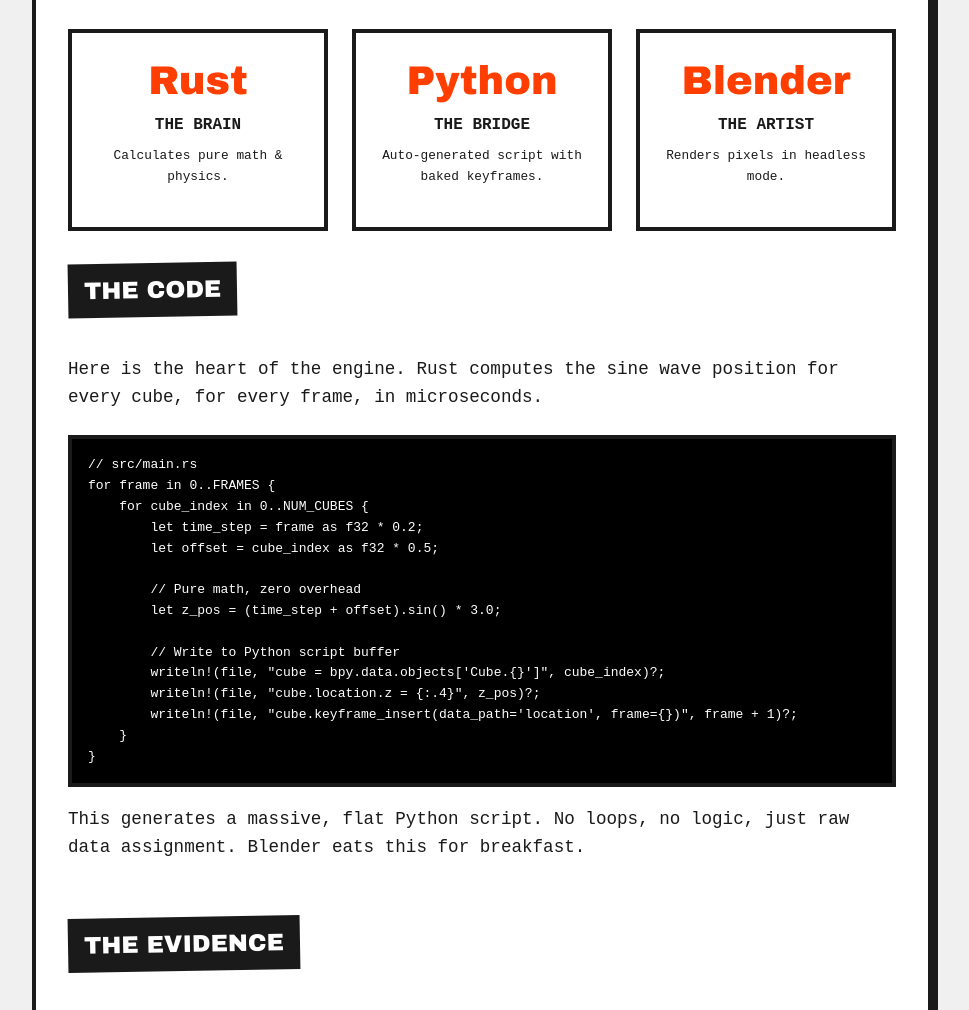
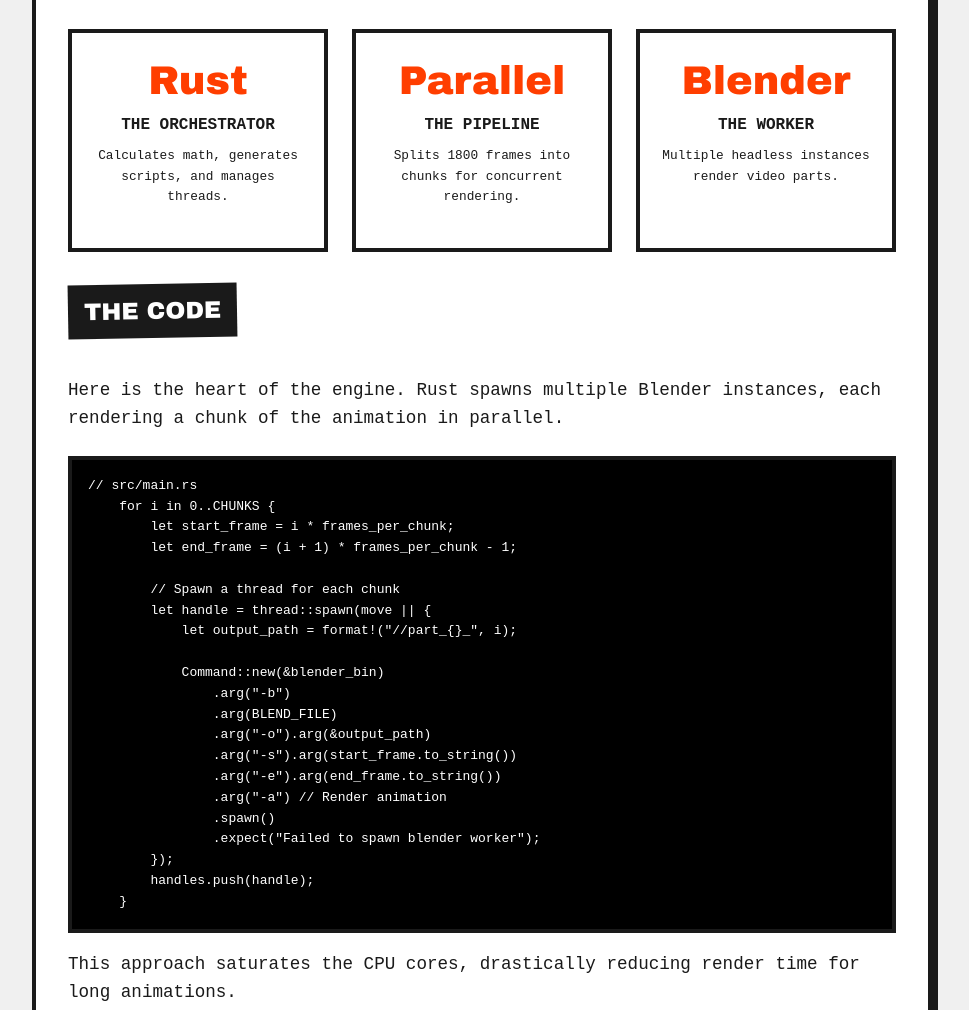
Before and after one commit to wilkerHop/wilkerHop, a plain HTML site: page demos/GhostRender/website/index.html in a window 1280 px wide. Shown: the part 895-1905 px from the top of the page, without its empty margins (158-1127 px from the left). Drawn offline with Linux system fonts and the light colour scheme.

Commit message:
deploy: fc08b3649cf6ec27c748a33cebb9c0a058561b18

```diff
--- a/demos/GhostRender/website/index.html
+++ b/demos/GhostRender/website/index.html
@@ -42,18 +42,18 @@
                 <div class="stats-grid">
                     <div class="stat-card">
                         <span class="stat-value">Rust</span>
-                        <span class="stat-label">The Brain</span>
-                        <p style="font-size: 0.8rem; margin-top: 0.5rem;">Calculates pure math & physics.</p>
+                        <span class="stat-label">The Orchestrator</span>
+                        <p style="font-size: 0.8rem; margin-top: 0.5rem;">Calculates math, generates scripts, and manages threads.</p>
                     </div>
                     <div class="stat-card">
-                        <span class="stat-value">Python</span>
-                        <span class="stat-label">The Bridge</span>
-                        <p style="font-size: 0.8rem; margin-top: 0.5rem;">Auto-generated script with baked keyframes.</p>
+                        <span class="stat-value">Parallel</span>
+                        <span class="stat-label">The Pipeline</span>
+                        <p style="font-size: 0.8rem; margin-top: 0.5rem;">Splits 1800 frames into chunks for concurrent rendering.</p>
                     </div>
                     <div class="stat-card">
                         <span class="stat-value">Blender</span>
-                        <span class="stat-label">The Artist</span>
-                        <p style="font-size: 0.8rem; margin-top: 0.5rem;">Renders pixels in headless mode.</p>
+                        <span class="stat-label">The Worker</span>
+                        <p style="font-size: 0.8rem; margin-top: 0.5rem;">Multiple headless instances render video parts.</p>
                     </div>
                 </div>
             </section>
@@ -61,25 +61,31 @@
             <section>
                 <h2>The Code</h2>
                 <p>
-                    Here is the heart of the engine. Rust computes the sine wave position for every cube, for every frame, in microseconds.
+                    Here is the heart of the engine. Rust spawns multiple Blender instances, each rendering a chunk of the animation in parallel.
                 </p>
 <pre style="background: #000; color: #fff; padding: 1rem; border: 4px solid var(--text-color); overflow-x: auto;"><code>// src/main.rs
-for frame in 0..FRAMES {
-    for cube_index in 0..NUM_CUBES {
-        let time_step = frame as f32 * 0.2;
-        let offset = cube_index as f32 * 0.5;
+    for i in 0..CHUNKS {
+        let start_frame = i * frames_per_chunk;
+        let end_frame = (i + 1) * frames_per_chunk - 1;
 
-        // Pure math, zero overhead
-        let z_pos = (time_step + offset).sin() * 3.0;
+        // Spawn a thread for each chunk
+        let handle = thread::spawn(move || {
+            let output_path = format!("//part_{}_", i);
 
-        // Write to Python script buffer
-        writeln!(file, "cube = bpy.data.objects['Cube.{}']", cube_index)?;
-        writeln!(file, "cube.location.z = {:.4}", z_pos)?;
-        writeln!(file, "cube.keyframe_insert(data_path='location', frame={})", frame + 1)?;
-    }
-}</code></pre>
+            Command::new(&blender_bin)
+                .arg("-b")
+                .arg(BLEND_FILE)
+                .arg("-o").arg(&output_path)
+                .arg("-s").arg(start_frame.to_string())
+                .arg("-e").arg(end_frame.to_string())
+                .arg("-a") // Render animation
+                .spawn()
+                .expect("Failed to spawn blender worker");
+        });
+        handles.push(handle);
+    }</code></pre>
                 <p>
-                    This generates a massive, flat Python script. No loops, no logic, just raw data assignment. Blender eats this for breakfast.
+                    This approach saturates the CPU cores, drastically reducing render time for long animations.
                 </p>
             </section>
 
@@ -97,7 +103,7 @@
                 </div>
 
                 <p>
-                    <em>10 cubes, 60 frames, rendered headless on GitHub Actions runners.</em>
+                    <em>10 cubes, 1800 frames (30s), rendered in parallel on 4 chunks.</em>
                 </p>
             </section>
 
@@ -111,6 +117,9 @@
                 </p>
                 <p>
                     We fixed this by installing <code>xvfb</code> and <code>libgl1-mesa-dri</code> in our CI environment, and running Blender with <code>xvfb-run</code>.
+                </p>
+                <p>
+                    Another challenge was <strong>stitching the video parts</strong>. We used Blender's Sequence Editor (via another generated script) to concatenate the parallel chunks seamlessly.
                 </p>
             </section>
         </main>
```
Also changed, not shown: 2 other files.
